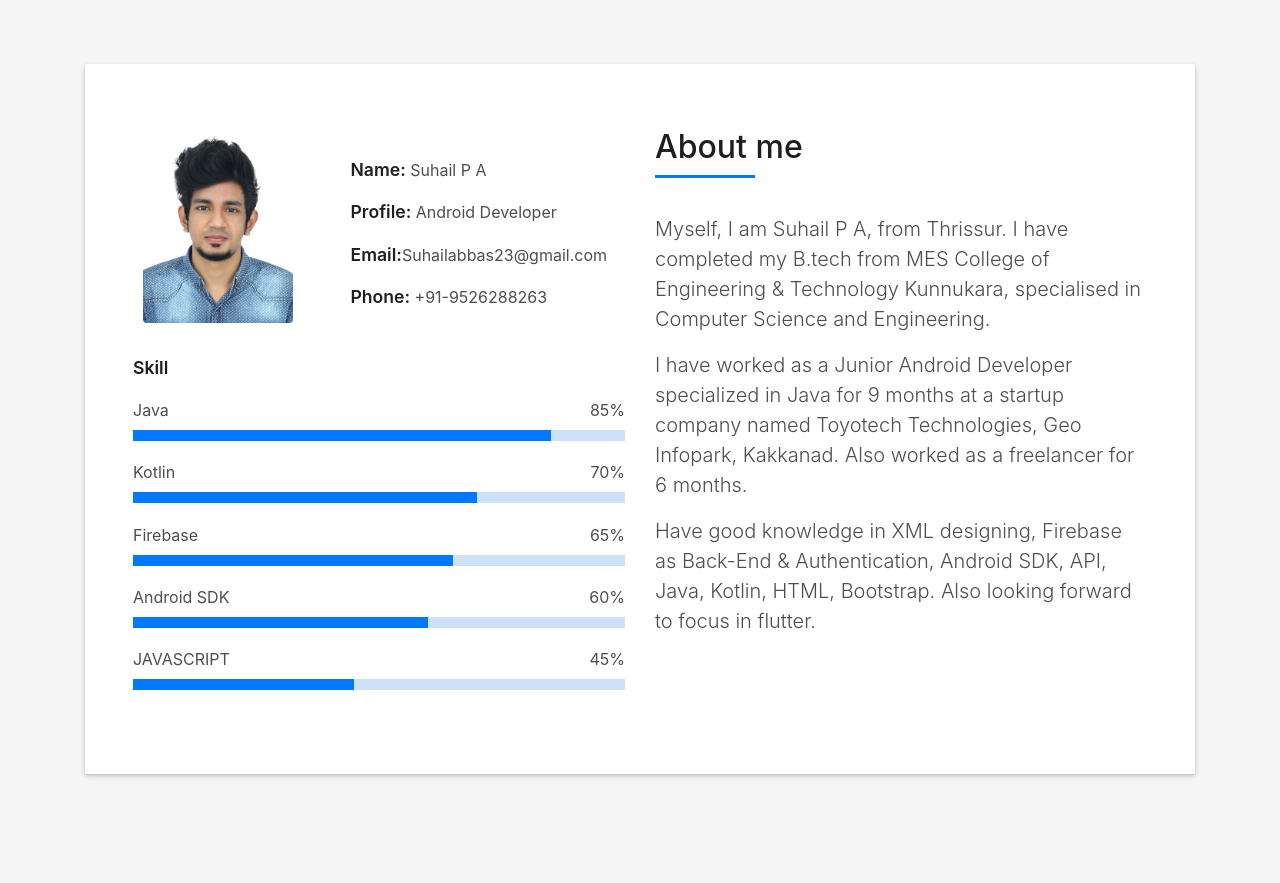
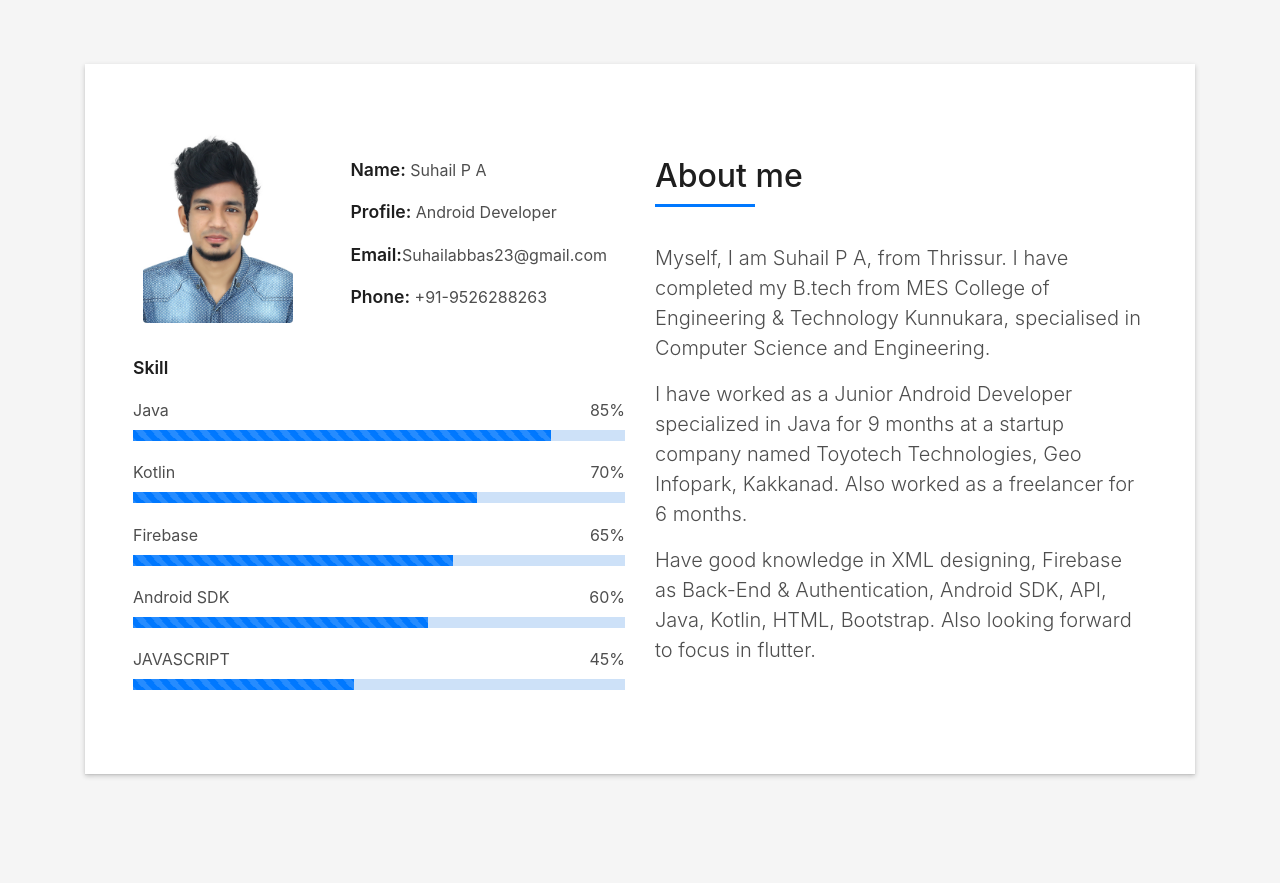
Before and after one commit to SuhailPA/SuhailDevPW, a plain HTML site: page index.html in a window 1280 px wide. Shown: the part 800-1683 px from the top of the page. Drawn offline with Linux system fonts and the light colour scheme; files whose address does not match are found by name.

Commit message:
progressBarUpdation

```diff
--- a/contactform/validationForm.js
+++ b/contactform/validationForm.js
@@ -140,7 +140,7 @@ $(document).ready(function()
         e.preventDefault()
 
 
-        if(nameValidation() && emailValidation() && numberValidation()  && messageValidation())
+        if(nameValidation() && emailValidation() && numberValidation() && subjectValidation() && messageValidation())
         {
         $.ajax({
             url:"https://script.google.com/macros/s/AKfycbxUKYocqigVVu1o8UI4mJG2IIcpQi2uy0-c71wJcW_Lpyvmu6NpA81sVZnOCdeP7MlV/exec",
--- a/index.html
+++ b/index.html
@@ -137,32 +137,32 @@
                   <p class="title-s">Skill</p>
                   <span>Java</span> <span class="pull-right">85%</span>
                   <div class="progress">
-                    <div class="progress-bar" role="progressbar" style="width: 85%;" aria-valuenow="85" aria-valuemin="0"
+                    <div class="progress-bar progress-bar-striped progress-bar-animated" role="progressbar" style="width: 85%;" aria-valuenow="85" aria-valuemin="0"
                       aria-valuemax="100"></div>
                   </div>
                   <span>Kotlin</span> <span class="pull-right">70%</span>
                   <div class="progress">
-                    <div class="progress-bar" role="progressbar" style="width: 70%" aria-valuenow="75" aria-valuemin="0"
+                    <div class="progress-bar progress-bar-striped progress-bar-animated" role="progressbar" style="width: 70%" aria-valuenow="75" aria-valuemin="0"
                       aria-valuemax="100"></div>
                   </div>
                   <span>Firebase</span> <span class="pull-right">65%</span>
                   <div class="progress">
-                    <div class="progress-bar" role="progressbar" style="width: 65%" aria-valuenow="50" aria-valuemin="0"
+                    <div class="progress-bar progress-bar-striped progress-bar-animated" role="progressbar" style="width: 65%" aria-valuenow="50" aria-valuemin="0"
                       aria-valuemax="100"></div>
                   </div>
                   <span>Android SDK</span> <span class="pull-right">60%</span>
                   <div class="progress">
-                    <div class="progress-bar" role="progressbar" style="width: 60%" aria-valuenow="50" aria-valuemin="0"
+                    <div class="progress-bar progress-bar-striped progress-bar-animated" role="progressbar" style="width: 60%" aria-valuenow="50" aria-valuemin="0"
                       aria-valuemax="100"></div>
                   </div>
                   <span>JAVASCRIPT</span> <span class="pull-right">45%</span>
                   <div class="progress">
-                    <div class="progress-bar" role="progressbar" style="width: 45%" aria-valuenow="90" aria-valuemin="0"
+                    <div class="progress-bar progress-bar-striped progress-bar-animated" role="progressbar" style="width: 45%" aria-valuenow="90" aria-valuemin="0"
                       aria-valuemax="100"></div>
                   </div>
                 </div>
               </div>
-              <div class="col-md-12 col-lg-6">
+              <div class="col-md-12 col-lg-6 my-auto">
                 <div class="about-me pt-4 pt-md-0">
                   <div class="title-box-2">
                     <h5 class="title-left">
```
